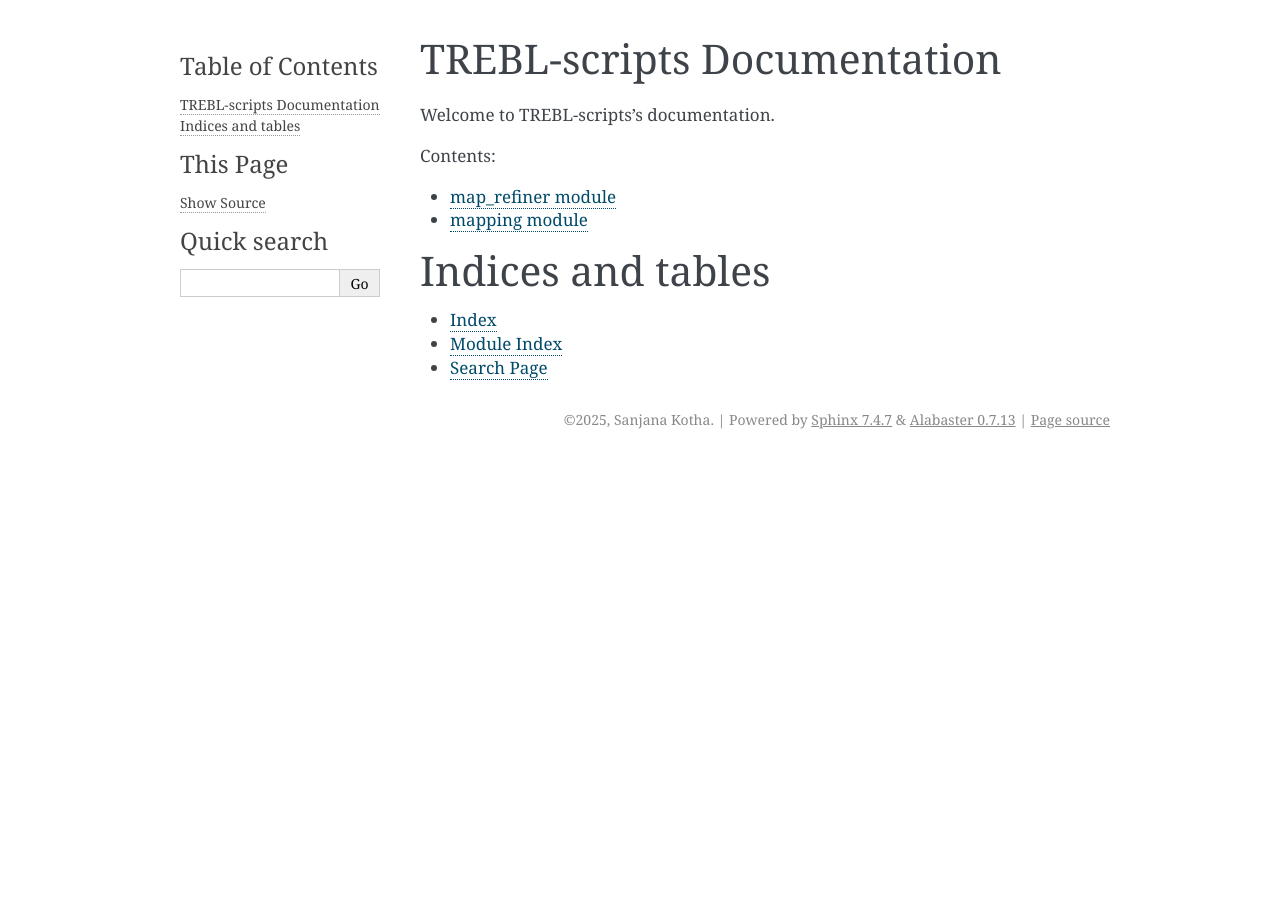
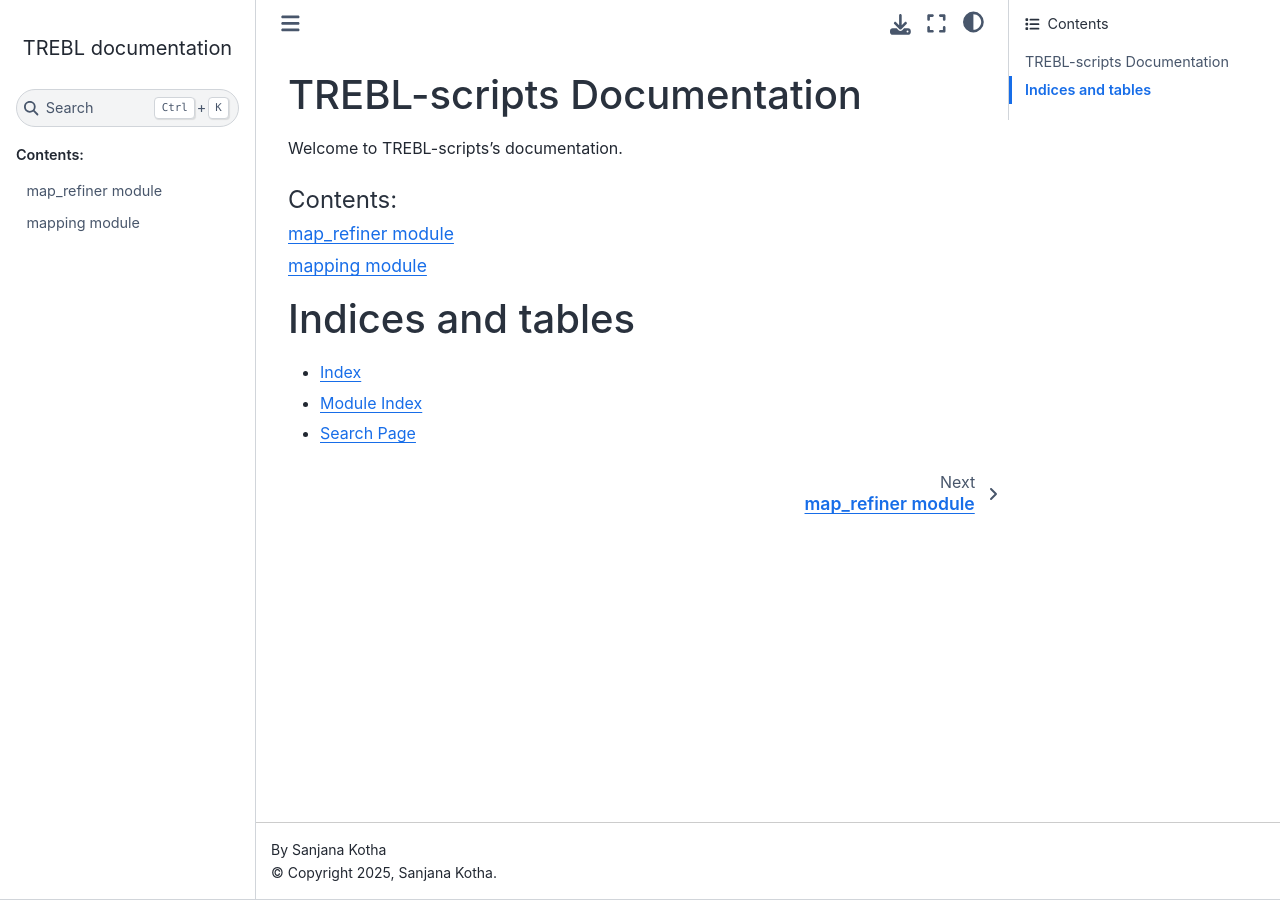
Before and after one commit to sanjanakotha/TREBL-analysis, a Sphinx documentation site: the page built from docs/index.rst, in a window 1280 px wide. Built offline with Sphinx 7.4.7 and the Sphinx Book theme 1.1.4, drawn with Linux system fonts in a browser that asks for light colours.

Commit message:
added pyarrow to reqs and changed theme to book

```diff
--- a/docs/conf.py
+++ b/docs/conf.py
@@ -49,7 +49,7 @@ exclude_patterns = ['_build', 'Thumbs.db', '.DS_Store']
 # The theme to use for HTML and HTML Help pages.  See the documentation for
 # a list of builtin themes.
 #
-html_theme = 'alabaster'
+html_theme = 'sphinx_book_theme'
 
 # Add any paths that contain custom static files (such as style sheets) here,
 # relative to this directory. They are copied after the builtin static files,
--- a/docs/requirements.txt
+++ b/docs/requirements.txt
@@ -3,4 +3,5 @@ dask
 duckdb
 biopython
 sphinx
-sphinx-rtd-theme
+sphinx_book_theme
+pyarrow
```
